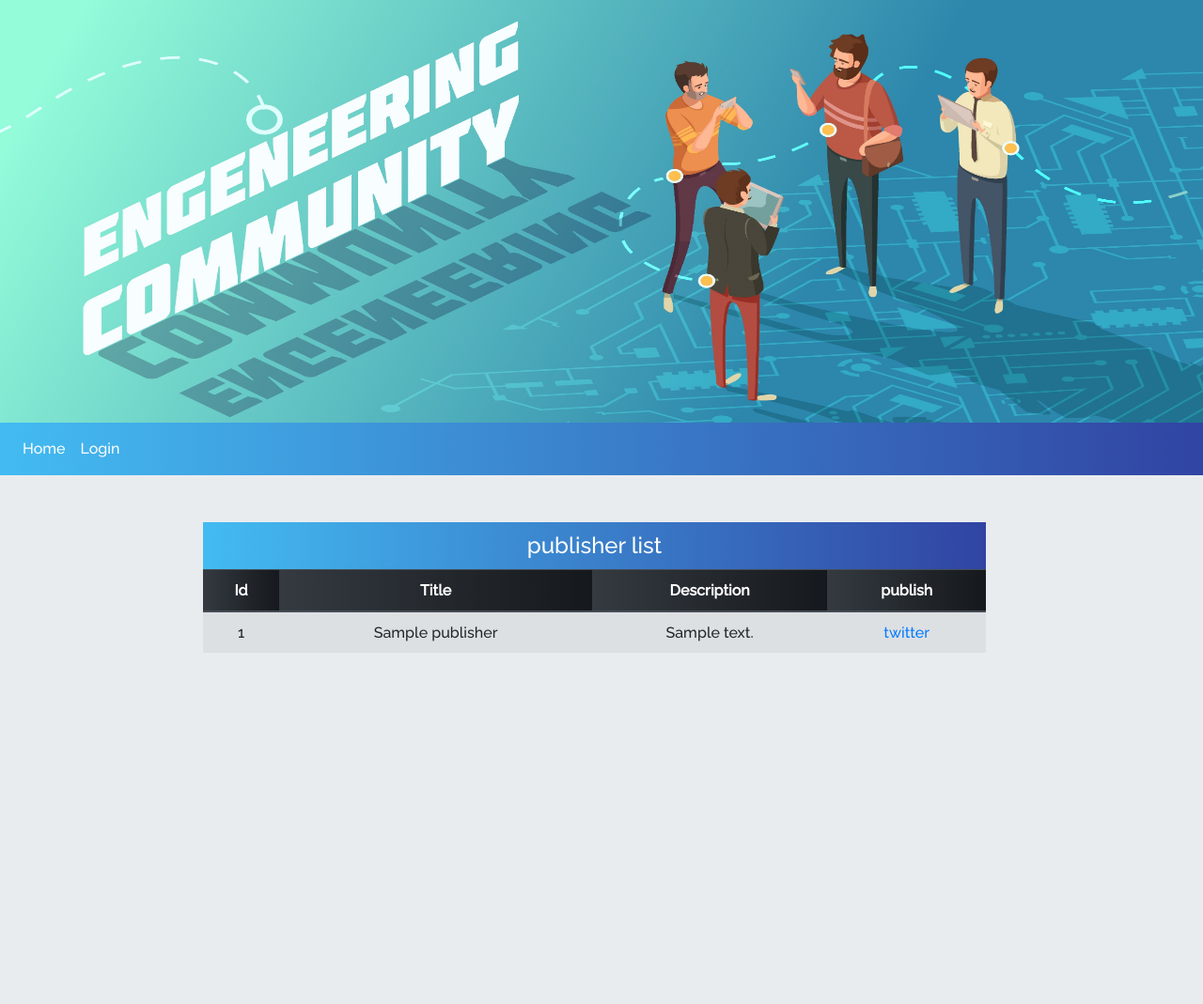
After one commit to deveBrice/community-platform-JOB, a Symfony app: template templates/publisher/index.html.twig in a window 1280 px wide. The commit adds this page. Shown: the whole page at 94% size. Run offline with Twig, Linux system fonts and the light colour scheme; the template is opened without the code that fills it: most values are stand-ins (such as "Sample title", 1, 10 or a date in 2020); some libraries are stand-ins or nearby versions.

Commit message:
listPublisher

```diff
--- a/templates/navbar.html.twig
+++ b/templates/navbar.html.twig
@@ -39,7 +39,7 @@
               {% endif %}
               {% if is_granted("ROLE_PUBLISHER") %}
               <li class="nav-item">
-                  <a class="nav-item nav-link" href="#">Publisher list</a>
+                  <a class="nav-item nav-link" href="{{  path('publisher_index') }}">Publisher list</a>
               </li>
               {% endif %}
               <li class="nav-item">
--- /dev/null
+++ b/templates/publisher/index.html.twig
@@ -0,0 +1,57 @@
+
+
+
+{% extends 'base.html.twig' %}
+{% block title %}publisher index{% endblock %}
+{% block stylesheets %}
+    {{ parent() }}
+    <link rel="stylesheet" href="{{ asset('css/content_index.css') }}" type="text/css" />
+    <link href="https://fonts.googleapis.com/css?family=Raleway:500&display=swap" rel="stylesheet">
+{% endblock %}
+{% block body %}
+<div class="container-fluid pl-0">
+    <div class="row">
+        <div class="col-lg-12">
+            <div class="row">
+                <div class="col-lg-8 offset-lg-2">
+                    <div class="body-container">
+                        {% if publishers is not defined %}
+                            <div class="error-no-records">
+                                <div class="alert alert-danger error-message" role="alert">
+                                    <p>no records found</p>
+                                </div>
+                            </div>
+                        {% endif %}
+                        <div class="linear-gradient">
+                            <h4>publisher list</h4>
+                        </div>
+                        <div class="table-fixed">
+                            <table class="table table-striped">
+                                <thead class="thead-dark">
+                                <tr>
+                                    <th>Id</th>
+                                    <th>Title</th>
+                                    <th>Description</th>
+                                    <th>publish</th>
+
+                                </tr>
+                                </thead>
+                                <tbody>
+                                {% for content in publishers %}
+                                    <tr>
+                                        <td>{{ content.id }}</td>
+                                        <td>{{ content.title }}</td>
+                                        <td>{{ content.description }}</td>
+                                        <td><a href="">twitter</a></td>
+
+                                    </tr>
+                                {% endfor %}
+                                </tbody>
+                            </table>
+                        </div>
+                    </div>
+                </div>
+            </div>
+        </div>
+    </div>
+    {% endblock %}
```
Also changed, not shown: src/Controller/PublisherController.php (added, +28 -0 lines).
